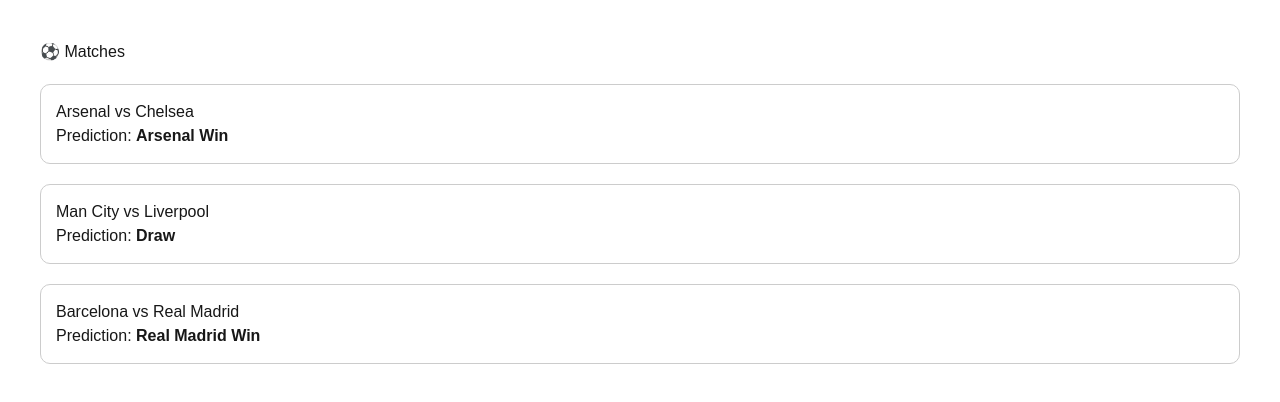
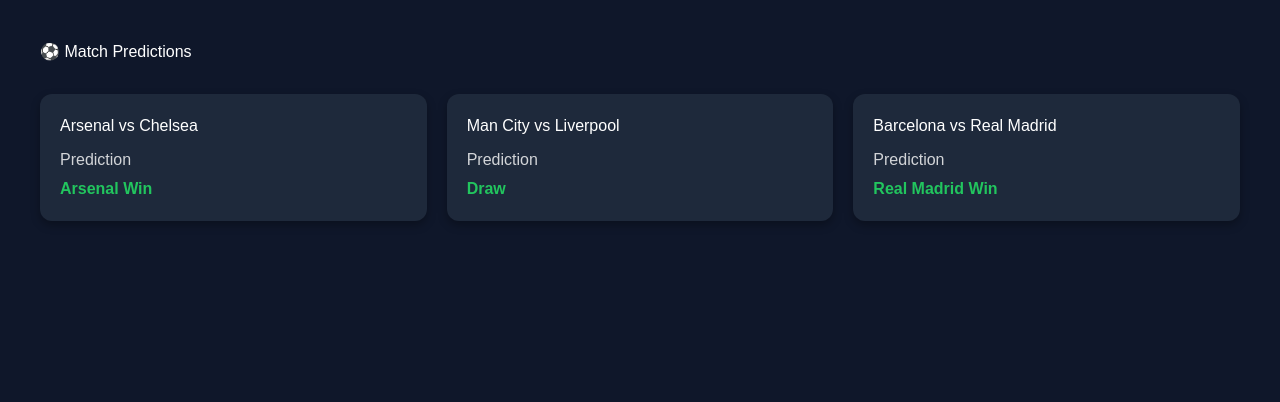
Before and after one commit to walterpimenta43-eng/matchsense-frontend, a Next.js app: page /matches in a window 1280 px wide. Shown: the top 402 px of the page. Built offline with nearby package versions, Linux system fonts and the light colour scheme.

Commit message:
Update page.tsx

```diff
--- a/app/matches/page.tsx
+++ b/app/matches/page.tsx
@@ -9,22 +9,40 @@
     <main style={{
       minHeight: "100vh",
       padding: "40px",
-      display: "flex",
-      flexDirection: "column",
-      gap: "20px"
+      background: "#0f172a",
+      color: "white",
+      fontFamily: "Arial"
     }}>
-      <h1>⚽ Matches</h1>
+      <h1 style={{ marginBottom: "30px" }}>⚽ Match Predictions</h1>
 
-      {matches.map((match, index) => (
-        <div key={index} style={{
-          padding: "15px",
-          border: "1px solid #ccc",
-          borderRadius: "10px"
-        }}>
-          <h3>{match.home} vs {match.away}</h3>
-          <p>Prediction: <strong>{match.prediction}</strong></p>
-        </div>
-      ))}
+      <div style={{
+        display: "grid",
+        gridTemplateColumns: "repeat(auto-fit, minmax(250px, 1fr))",
+        gap: "20px"
+      }}>
+        {matches.map((match, index) => (
+          <div key={index} style={{
+            background: "#1e293b",
+            padding: "20px",
+            borderRadius: "12px",
+            boxShadow: "0 4px 10px rgba(0,0,0,0.3)"
+          }}>
+            <h3 style={{ marginBottom: "10px" }}>
+              {match.home} vs {match.away}
+            </h3>
+
+            <p style={{ opacity: 0.8 }}>Prediction</p>
+
+            <p style={{
+              marginTop: "5px",
+              fontWeight: "bold",
+              color: "#22c55e"
+            }}>
+              {match.prediction}
+            </p>
+          </div>
+        ))}
+      </div>
     </main>
   );
 }
```
